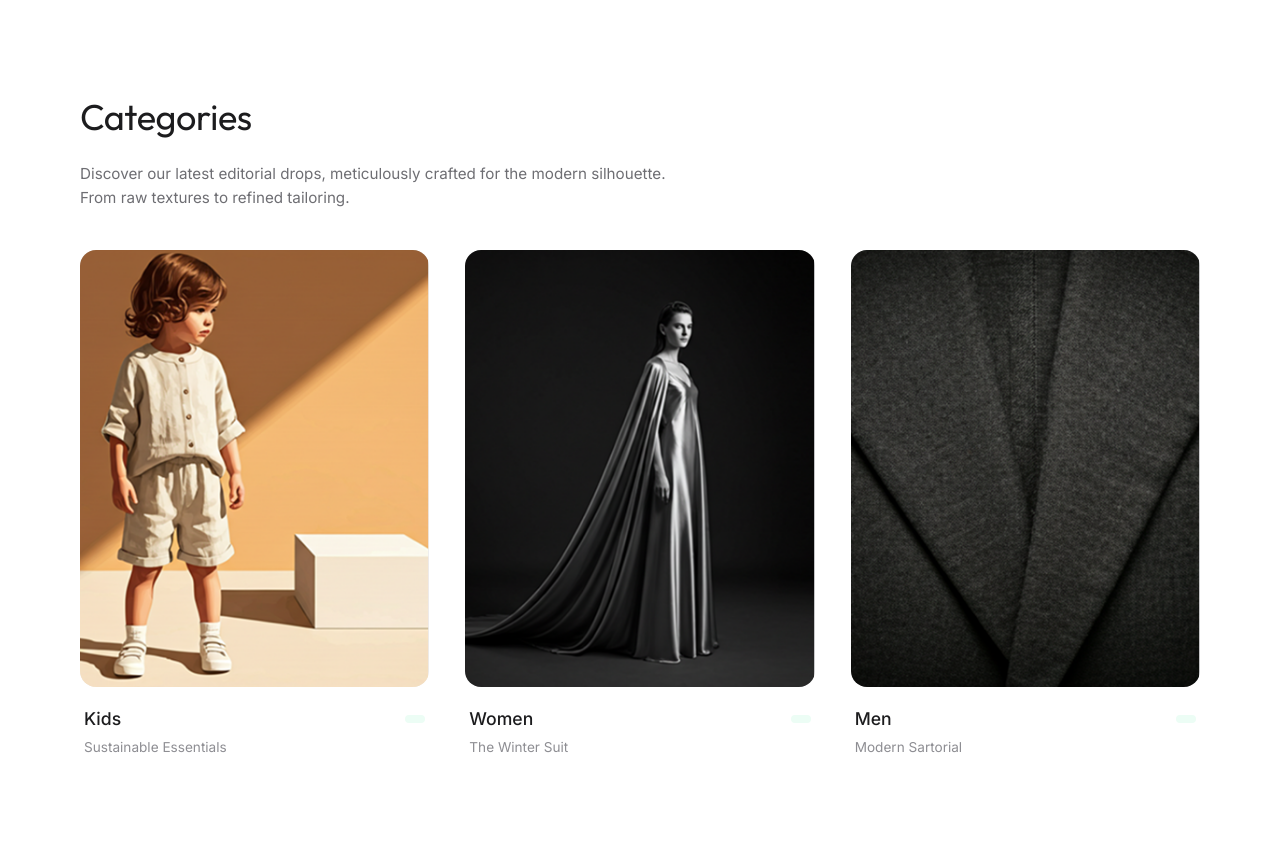
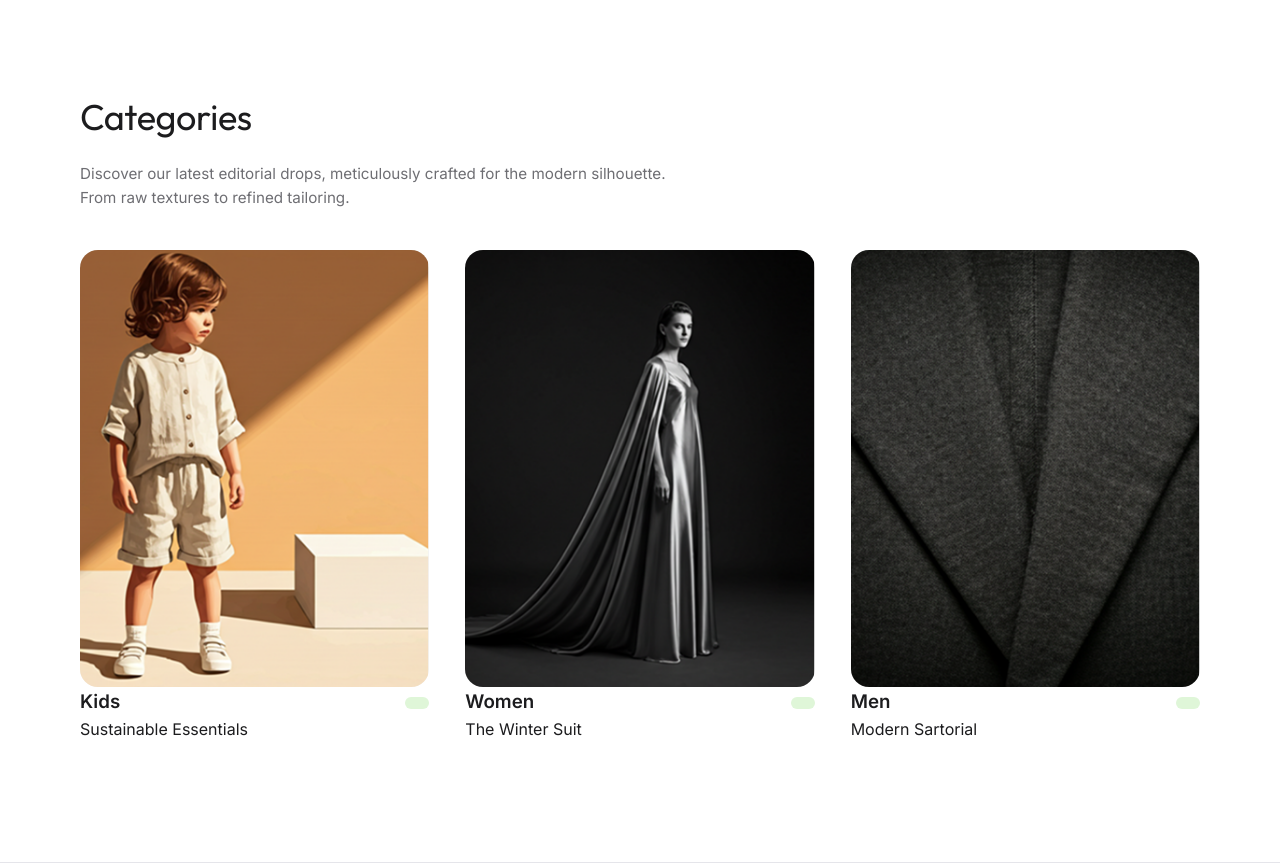
Before and after one commit to tcap64yt-del/nova_style, a Django app: page / in a window 1280 px wide. Shown: the part 832-1695 px from the top of the page. Run offline with Django 5.2, Linux system fonts and the light colour scheme.

Commit message:
updated file

```diff
--- a/nova_style/static/css/home.css
+++ b/nova_style/static/css/home.css
@@ -110,9 +110,6 @@ img {
     transform: translateY(0);
 }
 
-/* ==========================================================================
-   Header Navigation
-   ========================================================================== */
 
 .site-header {
     height: var(--header-height);
@@ -381,67 +378,71 @@ img {
     line-height: 1.6;
 }
 
+
 .categories-grid {
     display: grid;
-    grid-template-columns: 1fr;
+    grid-template-columns: repeat(3, minmax(0, 1fr));
     gap: 32px;
+    margin-top: 32px;
 }
 
 .category-card {
-    display: flex;
-    flex-direction: column;
-    cursor: pointer;
+    display: block;
+    text-decoration: none;
+    color: inherit;
 }
 
 .card-image-wrapper {
+    width: 100%;
     aspect-ratio: 4 / 5;
-    border-radius: var(--border-radius-md);
     overflow: hidden;
-    background-color: var(--color-bg-card);
-    position: relative;
+    border-radius: 18px;
+    background: #f3f3f3;
 }
-
 .card-img {
     width: 100%;
     height: 100%;
     object-fit: cover;
-    transition: var(--transition-smooth);
+    display: block;
+    transition: transform 0.4s ease;
 }
 
 .category-card:hover .card-img {
-    transform: scale(1.04);
+    transform: scale(1.05);
 }
 
+.badge {
+    display: inline-block;
+    margin-top: 10px;
+
+    background: #dff6d8;
+    color: #2f6b3f;
+
+    padding: 6px 12px;
+    border-radius: 999px;
+
+    font-size: 12px;
+    font-weight: 600;
+}
 .card-meta {
     display: flex;
     justify-content: space-between;
     align-items: flex-start;
-    margin-top: 18px;
-    padding: 0 4px;
 }
 
-.card-title {
-    font-size: 1.1rem;
-    font-weight: 500;
-    color: var(--color-text-primary);
-    margin-bottom: 4px;
+
+@media (max-width: 900px) {
+    .categories-grid {
+        grid-template-columns: repeat(2, minmax(0, 1fr));
+    }
 }
 
-.card-desc {
-    font-size: 0.85rem;
-    color: var(--color-text-light);
+@media (max-width: 600px) {
+    .categories-grid {
+        grid-template-columns: 1fr;
+    }
 }
 
-.badge {
-    display: inline-block;
-    font-size: 0.72rem;
-    font-weight: 600;
-    color: var(--color-badge-green);
-    background-color: var(--color-badge-green-bg);
-    padding: 4px 10px;
-    border-radius: 4px;
-    letter-spacing: 0.05em;
-}
 
 /* Transparency */
 .transparency-section {
```
